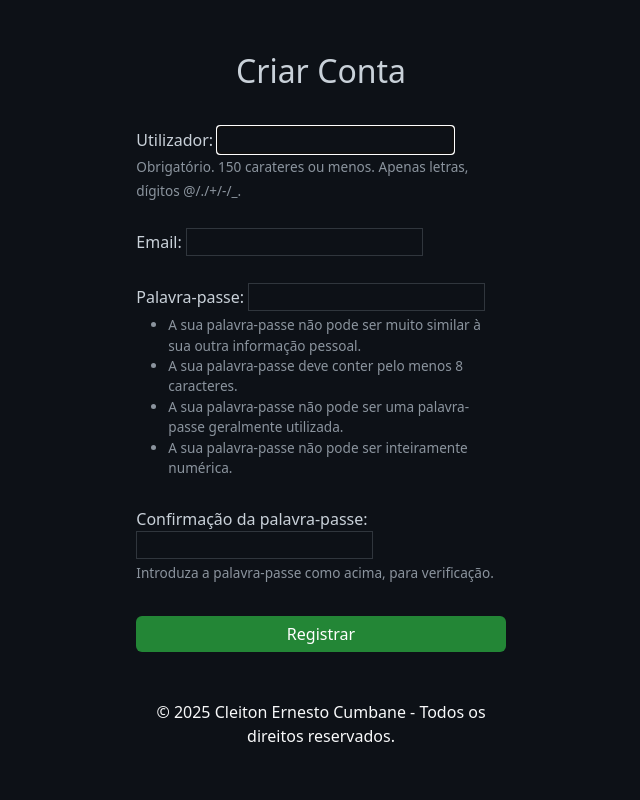
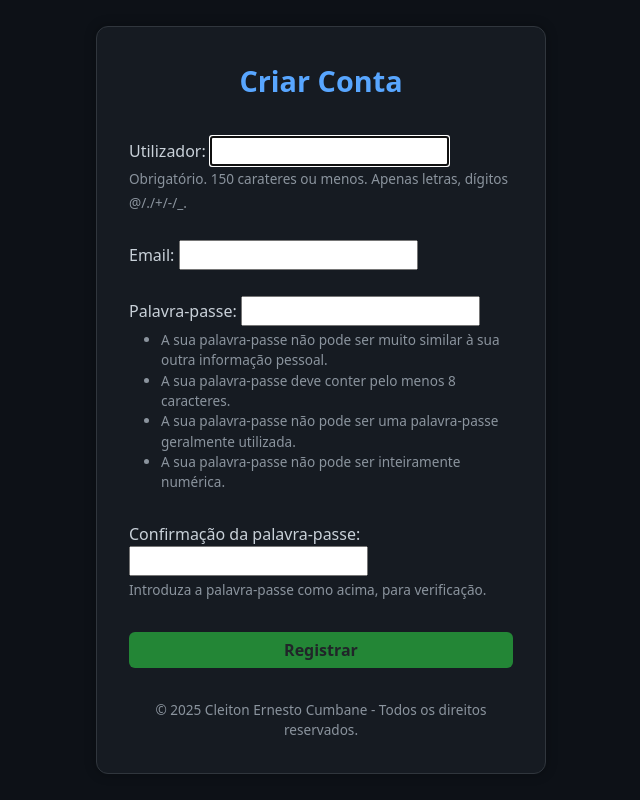
Before and after one commit to Cleiton258/spotdjob, a Django app: page /register/ in a window 1280 px wide. Shown: the whole page, without its empty margins (319-959 px from the left). Run offline with Django 5.2, Linux system fonts and the light colour scheme.

Commit message:
tela de register ajustada

```diff
--- a/tarefas/templates/tarefas/register.html
+++ b/tarefas/templates/tarefas/register.html
@@ -1,7 +1,8 @@
 <!DOCTYPE html>
-<html lang="en">
+<html lang="pt">
   <head>
     <meta charset="utf-8">
+    <meta name="viewport" content="width=device-width, initial-scale=1">
     <title>Registrar</title>
     <link href="https://cdn.jsdelivr.net/npm/bootstrap@5.3.6/dist/css/bootstrap.min.css" rel="stylesheet">
     <style>
@@ -12,15 +13,31 @@
         display: flex;
         align-items: center;
         justify-content: center;
+        padding: 1rem;
       }
-    .form-control, form-select {
+
+      .register-container {
         background-color: #161b22;
         border: 1px solid #30363d;
-      padding:2rem 2.5rem;
-      border-radius: 10px;
+        padding: 2rem;
+        border-radius: 12px;
+        box-shadow: 0 0 12px rgba(0, 0, 0, 0.3);
         width: 100%;
         max-width: 450px;
-      box-shadow: 0 0 10px rgba(0, 0, 0, 0.3);
+      }
+
+      .register-title {
+        font-size: 1.8rem;
+        font-weight: bold;
+        color: #58a6ff;
+        text-align: center;
+        margin-bottom: 1.5rem;
+      }
+
+      .form-control {
+        background-color: #0d1117;
+        border: 1px solid #30363d;
+        color: #c9d1d9;
       }
 
       label {
@@ -28,41 +45,45 @@
         font-weight: 500;
       }
 
-    input {
-      background-color: #0d1117;
-      border: 1px solid #30363d;
-      color: #c9d1d9;
+      .form-text {
+        font-size: 0.85rem;
+        color: #8b949e;
       }
 
-    .btn-success{
+      .btn-success-custom {
         background-color: #238636;
         border: none;
+        font-weight: bold;
         width: 100%;
         margin-top: 1rem;
       }
-    .btn-success:houver{
+
+      .btn-success-custom:hover {
         background-color: #2ea043;
       }
-    .btn-success-color:hover{
-      background-color: #2ea043;
-    }
-    .form-text{
+
+      footer {
+        margin-top: 2rem;
         font-size: 0.85rem;
+        text-align: center;
         color: #8b949e;
       }
-    a {
-      color: 58a6ff;
-      text-decoration:none;
+
+      @media(max-width:576px) {
+        .register-container {
+          padding: 1.5rem 1rem;
         }
-    a:houver{
-      text-decoration: underline;
+
+        .register-title {
+          font-size: 1.5rem;
+        }
       }
     </style>
   </head>
-  <body class="container py-5">
-    <div class="row justify-content-center">
-        <div class="col-md-6">
-            <h2 class="text-center mb-4">Criar Conta</h2>
+  <body>
+
+    <div class="register-container">
+      <div class="register-title">Criar Conta</div>
 
       <form method="post">
         {% csrf_token %}
@@ -84,7 +105,7 @@
           {{ form.password1.label_tag }}
           {{ form.password1 }}
           {% if form.password1.help_text %}
-                  <small class="form-text d-block mt-1" style="color: #8b949e;">{{ form.password1.help_text|safe }}</small>
+            <small class="form-text d-block mt-1">{{ form.password1.help_text|safe }}</small>
           {% endif %}
         </div>
 
@@ -92,19 +113,18 @@
           {{ form.password2.label_tag }}
           {{ form.password2 }}
           {% if form.password2.help_text %}
-                  <small class="form-text d-block mt-1" style="color: #8b949e;">{{ form.password2.help_text|safe }}</small>
+            <small class="form-text d-block mt-1">{{ form.password2.help_text|safe }}</small>
           {% endif %}
         </div>
 
-              <button type="submit" class="btn btn-success">Registrar</button>
+        <button type="submit" class="btn btn-success-custom">Registrar</button>
       </form>
-            <footer class="text-center mt-5 text-light">
+
+      <footer>
         © 2025 Cleiton Ernesto Cumbane - Todos os direitos reservados.
       </footer>
+    </div>
 
+    <script src="https://cdn.jsdelivr.net/npm/bootstrap@5.3.6/dist/js/bootstrap.bundle.min.js"></script>
   </body>
 </html>
-           <!--© 2025 Cleiton Ernesto Cumbane. Todos os direitos reservados.
-   Este código faz parte do projeto SpotDjob.
-   Uso não autorizado, cópia ou distribuição são proibidos sem permissão.
-   """-->
```
Lines whose indentation alone changed are shown as unchanged.
